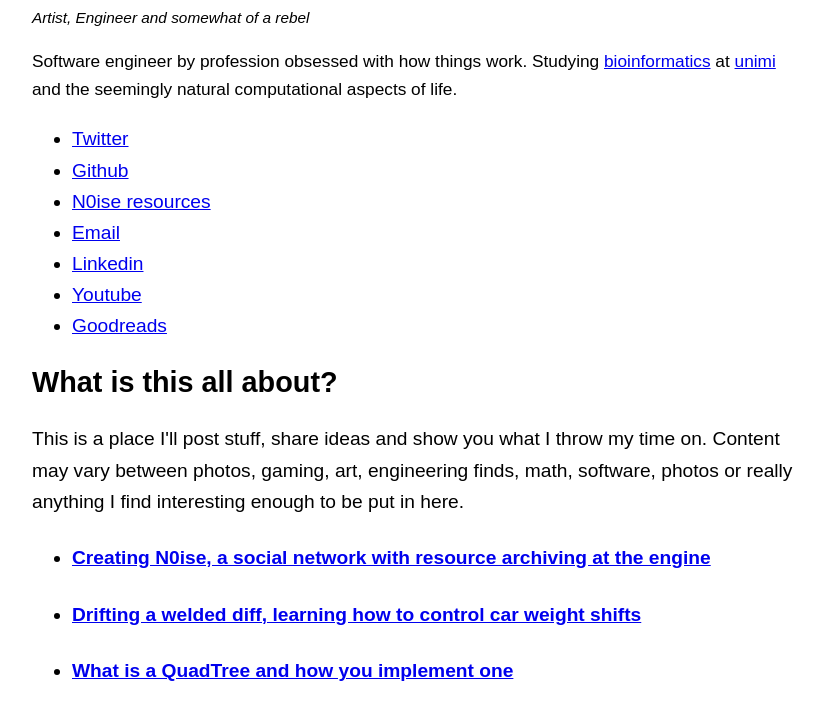
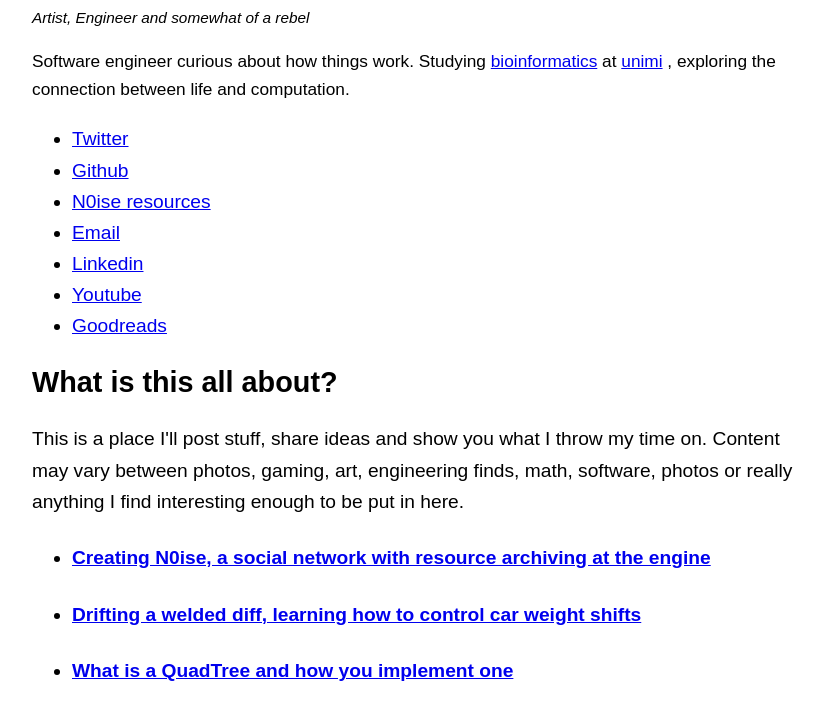
Before and after one commit to rhighs/website, a plain HTML site: page index.html in a window 1280 px wide. Shown: the part 93-812 px from the top of the page, without its empty margins (224-1047 px from the left). Drawn offline with Linux system fonts and the light colour scheme.

Commit message:
rephrase

```diff
--- a/index.html
+++ b/index.html
@@ -70,8 +70,7 @@
             </i>
           </div>
           <p class="self-description">
-            Software engineer by profession obsessed with how things work.
-            Studying
+            Software engineer curious about how things work. Studying
             <a href="https://en.wikipedia.org/wiki/Bioinformatics"
               >bioinformatics</a
             >
@@ -80,7 +79,7 @@
               href="https://www.unimi.it/en/education/master-programme/bioinformatics-computational-genomics"
               >unimi</a
             >
-            and the seemingly natural computational aspects of life.
+            , exploring the connection between life and computation.
           </p>
         </div>
       </header>
```
